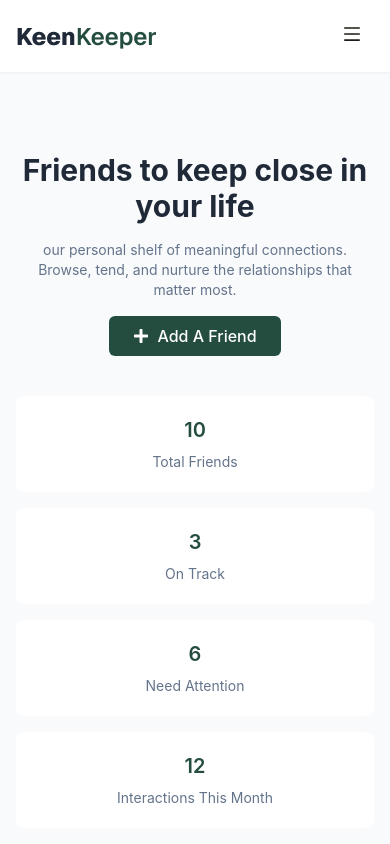
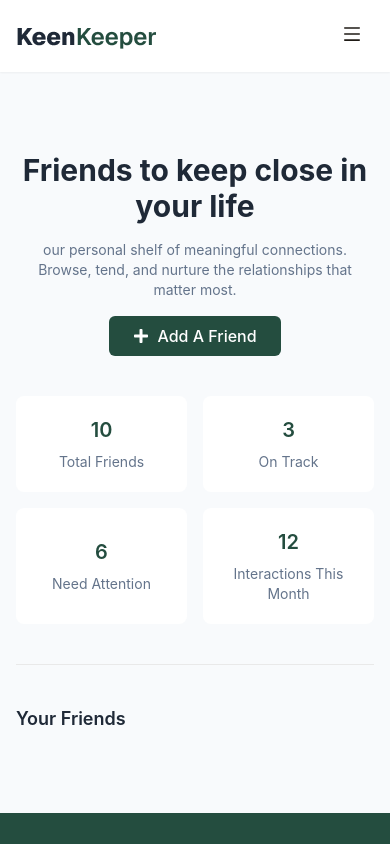
Before and after one commit to shakilcreativework/assignment-7, a React (Vite) app: page / in a window 390 px wide. Shown: the top 844 px of the page. Built offline with nearby package versions, Linux system fonts and the light colour scheme.

Commit message:
now, fixed data card for all devices

```diff
--- a/src/pages/Home/Home.jsx
+++ b/src/pages/Home/Home.jsx
@@ -15,7 +15,7 @@ const Home = () => {
                         <Link className="flex items-center justify-center gap-2 capitalize py-2 px-6 rounded-md text-base font-medium transition-all text-white bg-[#244d3f] w-fit"><FaPlus /> Add a Friend</Link>
                     </div>
                     <div className='space-y-10'>
-                        <div className='grid grid-cols-1 md:grid-cols-2 lg:grid-cols-4 gap-4 md:gap-5 lg:gap-6'>
+                        <div className='grid grid-cols-2 md:grid-cols-3 lg:grid-cols-4 gap-4 md:gap-5 lg:gap-6'>
                             <div className='bg-white space-y-2 flex flex-col justify-center items-center text-center rounded-lg p-5 lg:p-6 xl:p-7'>
                                 <h3 className=' text-xl md:text-2xl lg:text-3xl text-[#244d3f] font-semibold'>10</h3>
                                 <p className='font-normal text-sm md:text-base lg:text-lg text-[#64748b]'>Total Friends</p>
```
